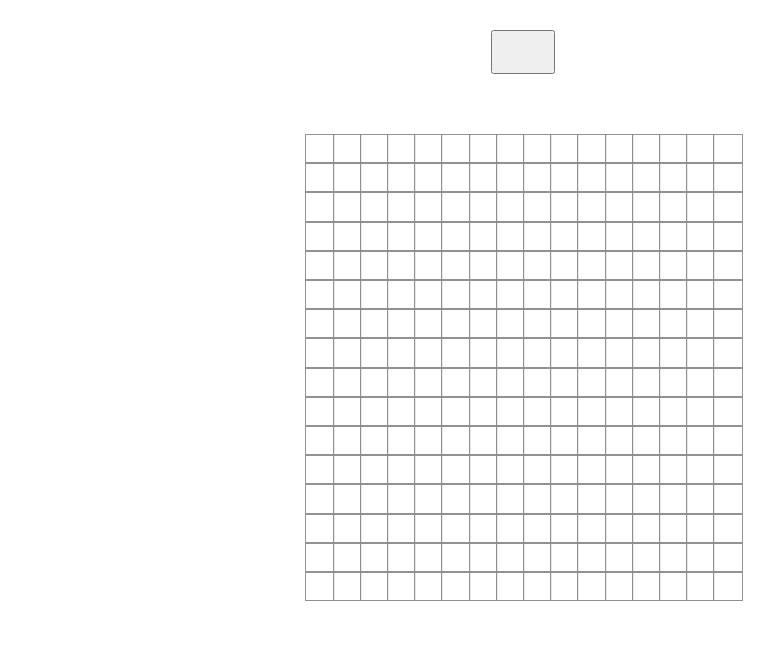
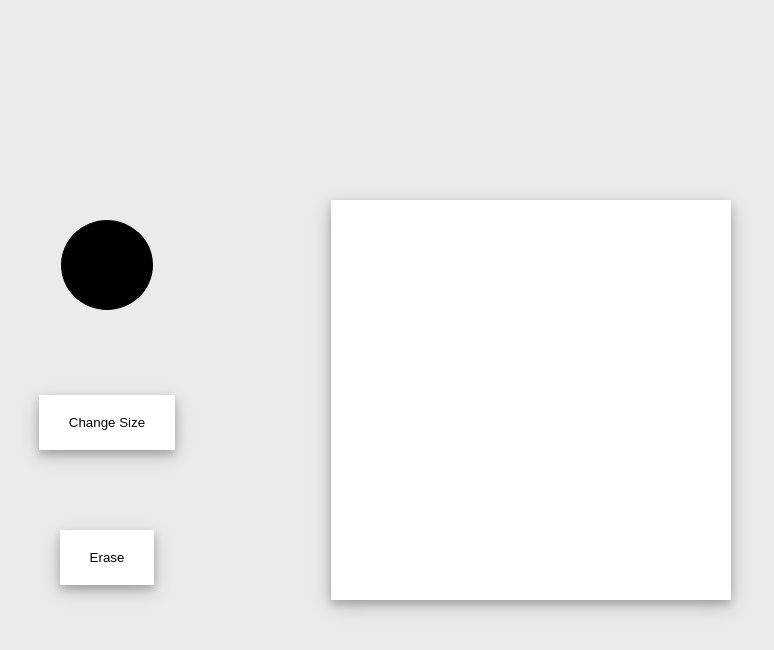
Before and after one commit to mqrk00/etchasketch, a plain HTML site: page index.html in a window 1280 px wide. Shown: the whole page, without its empty margins (117-891 px from the left). Drawn offline with Linux system fonts and the light colour scheme.

Commit message:
finished project

```diff
--- a/index.html
+++ b/index.html
@@ -9,10 +9,16 @@
 
 </head>
 <body>
-    <button id="popup"></button>
+    <div id="box1">
+    <input type="color" id="colorpicker">
+    <button id="popup">Change Size</button>
+    <button id="erase">Erase</button>
+</div>
+<div id="box2">
     <div id = "container">
 
     </div>
+</div>
 
     <script src='script.js'></script>
 </body>
--- a/script.js
+++ b/script.js
@@ -1,20 +1,77 @@
 
-makeDivs();
+let div = [];
+let hexString = "0123456789abcdef";
+makeDivs(16);
 
- container = document.querySelector("#container");
+ container = document.querySelector("#container")
 popup = document.querySelector("#popup");
+erase = document.querySelector("#erase");
+
+
+let numOfDivs;
+let color = document.querySelector("input");
 
 
 
-function makeDivs()
+popup.addEventListener("click", function()
 {
-    for(let i = 0;i<256;i++)
+    numOfDivs = prompt("Enter desired size of sketch pad: ");
+    while(numOfDivs>100)
+        {
+            numOfDivs = prompt("Max size is 100*100.Please enter again.");
+        }
+    deleteDivs();
+    makeDivs(numOfDivs);
+});
+
+erase.addEventListener("click", function()
+{
+    for(let i = 0;i<div.length;i++)
     {
-        let newDiv = document.createElement("div");
-        container.appendChild(newDiv);
-        newDiv.classList.add("div");
-        newDiv.addEventListener("mouseover", ()=> newDiv.classList.add("color"));
+        div[i].style.backgroundColor = "white";
+    }
+});
 
+
+
+function rndColor()
+{
+    let colorString = "#";
+    colorString[0] = "#";
+    for(let i = 1;i<5;i++)
+    {
+        let rnd = Math.floor(Math.random() * hexString.length);
+        colorString += hexString[rnd];
+    }
+    return colorString;
+}
+
+function makeDivs(a)
+{
+    container.style.gridTemplateColumns = `repeat(${a},auto)`;
+    container.style.gridTemplateRows = `repeat(${a},auto)`;
+
+    for(let i = 0;i<a*a;i++)
+    {
+      div[i]= document.createElement("div");
+        container.appendChild(div[i]);
+        div[i].classList.add("div");
+        div[i].addEventListener("mouseover", function()
+        {
+            div[i].style.backgroundColor = `${rndColor()}`;
+        });
+
+
+    }
+
+
+}
+
+function deleteDivs()
+{
+    for(let i = 0;i<div.length;i++)
+    {
+        div[i].remove();
     }
 }
 
--- a/style.css
+++ b/style.css
@@ -1,38 +1,78 @@
 body{
     margin: 0;
-
+    width: 100%;
+    height: 100vh;
     display: flex;
+    flex-direction: row;
     justify-content: center;
     align-items: center;
-    flex-direction: column;
+    background-color: rgb(235, 235, 235);
 }
 #popup{
     margin-top: 30px;
     padding: 20px 30px;
+    border: none;
+    box-shadow: 0 4px 8px 0 rgba(0, 0, 0, 0.2), 0 6px 20px 0 rgba(0, 0, 0, 0.19);
+    background-color: white;
+}
+#colorpicker{
+    -webkit-appearance: none;
+    -moz-appearance: none;
+    appearance: none;
+    width: 100px;
+    height: 100px;
+    background-color: transparent;
+    border: none;
+    cursor: pointer;
+
+
+}
+#erase{
+    margin-top: 30px;
+    padding: 20px 30px;
+    border: none;
+    box-shadow: 0 4px 8px 0 rgba(0, 0, 0, 0.2), 0 6px 20px 0 rgba(0, 0, 0, 0.19);
+    background-color: white;
 }
 
+#colorpicker::-webkit-color-swatch {
+    border-radius: 50%;
+    border: 1px solid #000000;
+  }
+  #colorpicker::-moz-color-swatch {
+    border-radius: 50%;
+    border: 1px solid #000000;
+  }
+#box1{
+    flex: 35%;
+    display: flex;
+    flex-direction: column;
+    justify-content: center;
+    align-items: center;
+    gap:50px;
+}
+#box2{
+    flex: 65%;
+
+
+}
 #container{
 
     display: grid;
     grid-template-columns: repeat(16,auto);
     grid-template-rows: repeat(16,auto);
     margin: 0;
-    margin-top: 60px;
-    width: 34%;
-    height: auto;
+
+    width: 400px;
+    height: 400px;
+    box-shadow: 0 4px 8px 0 rgba(0, 0, 0, 0.2), 0 6px 20px 0 rgba(0, 0, 0, 0.19);
 
 }
 .div{
-
+    margin: 0;
     width: 100%;
-  height: 0;
-  padding-top: 100%;
-    background-color: rgba(255, 255, 255, 0.8);
-    border: 1px solid rgba(119, 119, 119, 0.8);
-
+     height: 0;
+    padding-bottom: 100%;
+    background-color: rgba(255, 255, 255, 1);
     text-align: center;
 }
-
-.color{
-    background-color: black;
-}
```
